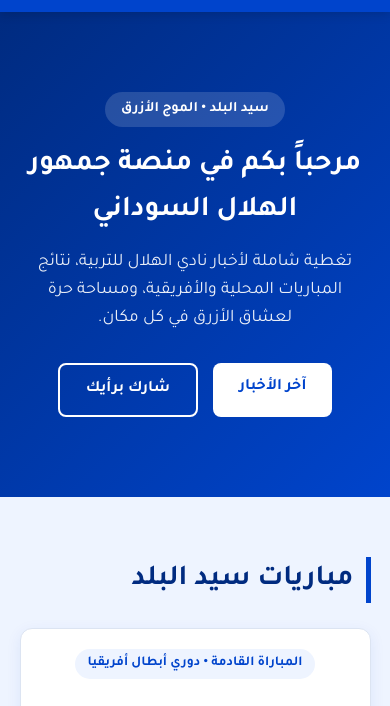
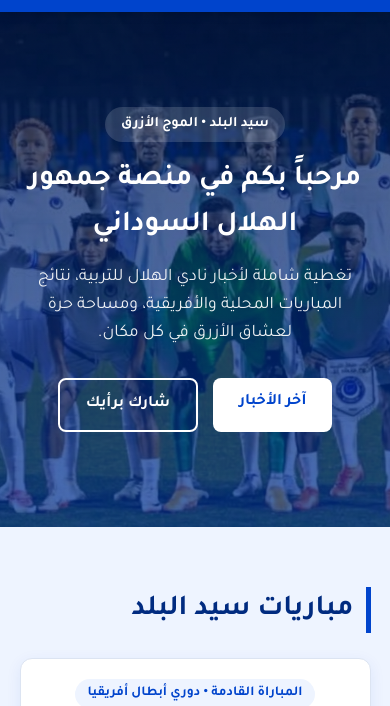
Before and after one commit to nsrdinIbra/alhilal_FansSD, a plain HTML site: page index.html in a window 390 px wide. Shown: the part 72-778 px from the top of the page. Drawn offline with Linux system fonts and the light colour scheme.

Commit message:
Refactor CSS for layout and responsiveness improvements
Updated the CSS styles for various components, including the navbar, hero section, and footer. Added a background image to the hero section and improved responsiveness for mobile devices.

```diff
--- a/style.css
+++ b/style.css
@@ -106,12 +106,20 @@ body {
     cursor: pointer;
 }
 
-/* الواجهة الترحيبية */
+/* الواجهة الترحيبية مع خلفية h.jpeg */
 .hero {
-    background: linear-gradient(135deg, var(--dark-blue), var(--primary-blue));
+    position: relative;
+    background:
+        linear-gradient(rgba(0, 25, 80, 0.68), rgba(0, 51, 153, 0.72)),
+        url("h.jpeg") center / cover no-repeat;
     color: var(--white);
-    padding: 80px 0;
+    padding: 95px 0;
     text-align: center;
+}
+
+.hero-content {
+    position: relative;
+    z-index: 2;
 }
 
 .tagline {
```
